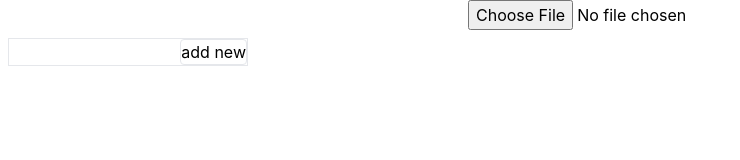
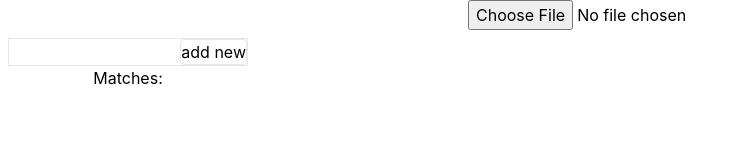
Before and after one commit to pseudoacacial/psd-online, a React (Vite) app: page / in a window 1280 px wide. Shown: the top 160 px of the page, without its empty margins (0-740 px from the left). Built offline with nearby package versions, Linux system fonts and the light colour scheme.

Commit message:
delete input value after adding

```diff
--- a/src/App.tsx
+++ b/src/App.tsx
@@ -6,7 +6,7 @@ import logo from "./logo.svg"
 import { useState } from "react"
 import { Viewer, ViewerProps } from "./components/viewer/Viewer"
 import { SelectorsList } from "./components/selectorsList/SelectorsList"
-
+import { Matches } from "./components/matches/Matches"
 const App = () => {
   const [psd, setPsd] = useState(null)
 
@@ -19,7 +19,11 @@ const App = () => {
       <FileInput handleFile={handleFile} />
 
       <div className="w-full flex overflow-hidden gap-2 p-2">
-        <SelectorsList></SelectorsList>
+        <div className="flex-column">
+          <SelectorsList></SelectorsList>
+          <Matches></Matches>
+        </div>
+
         <Viewer file={psd} />
       </div>
     </div>
--- /dev/null
+++ b/src/components/matches/Matches.tsx
@@ -0,0 +1,9 @@
+import { selectSelectors } from "../selectorsList/selectorsSlice"
+import { selectDocument } from "../viewer/documentSlice"
+import { useState } from "react"
+
+export const Matches = () => {
+  const [matches, setMatches] = useState([])
+
+  return <div>Matches:</div>
+}
--- a/src/components/selectorsList/SelectorsList.tsx
+++ b/src/components/selectorsList/SelectorsList.tsx
@@ -15,9 +15,8 @@ export const SelectorsList = () => {
   const selectors = useAppSelector(selectSelectors)
 
   const [input, setInput] = useState("")
-  const [selectorSList, setSelectorsList] = useState<Selector[]>([])
 
-  const handleInputChange = event => {
+  const handleInputChange = (event: React.ChangeEvent<HTMLInputElement>) => {
     setInput(event.target.value)
   }
   const handleAddClick = () => {
@@ -27,8 +26,9 @@ export const SelectorsList = () => {
         cssSelector: input,
       }),
     )
+    setInput("")
   }
-  const handleRemoveClick = e => {
+  const handleRemoveClick = (e: React.BaseSyntheticEvent) => {
     dispatch(remove(e.target.dataset.key))
   }
   return (
@@ -47,6 +47,7 @@ export const SelectorsList = () => {
           className="grow shrink min-w-0"
           role="form"
           onChange={handleInputChange}
+          value={input}
         ></input>
         <button
           onClick={handleAddClick}
```
